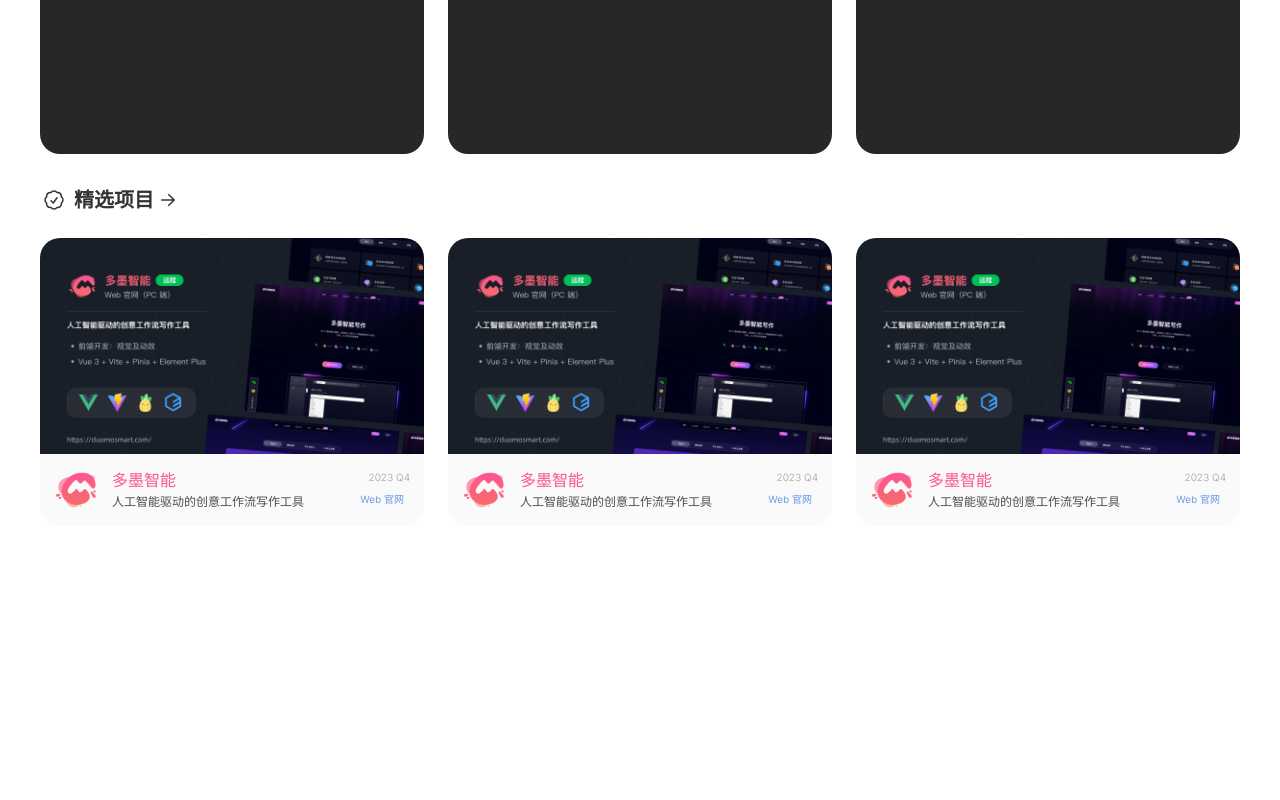
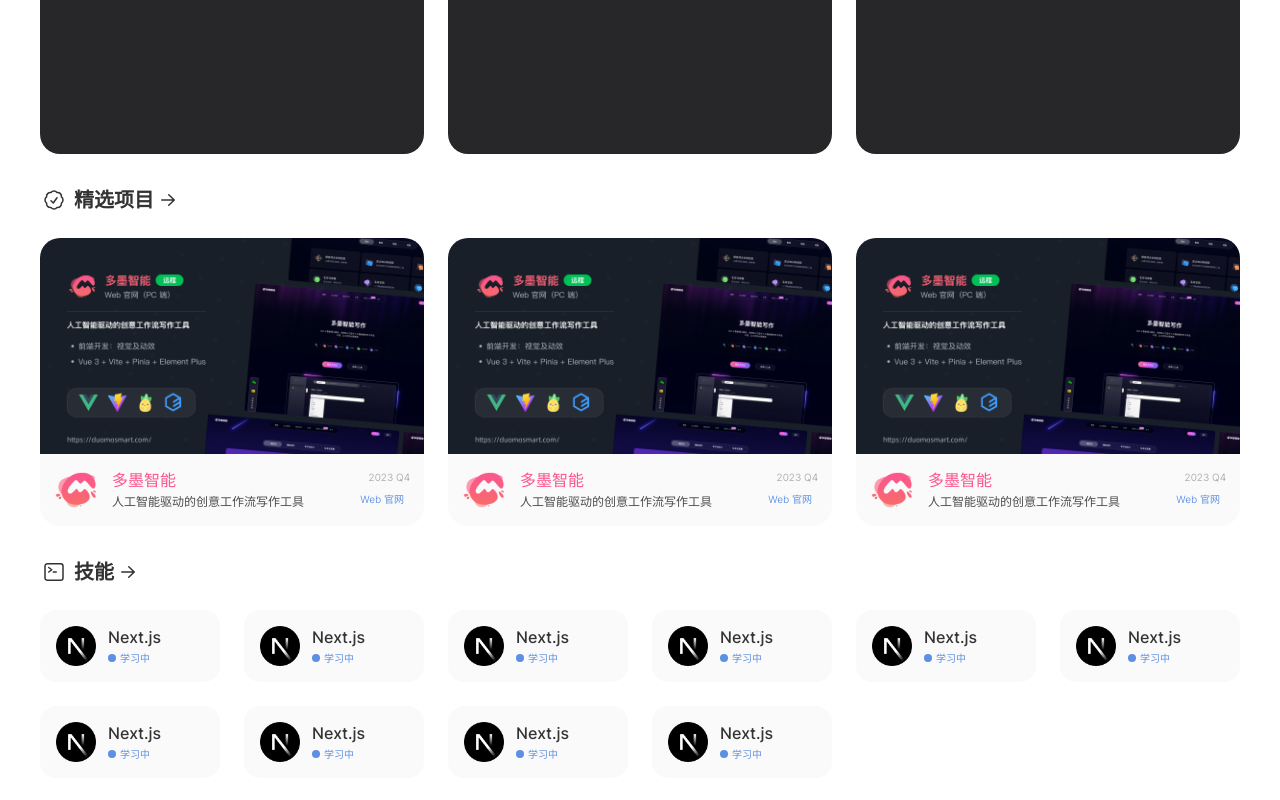
Before and after one commit to trojanyao/trojanyao, a Next.js app: page / in a window 1280 px wide. Shown: the part 1035-1835 px from the top of the page. Before the commit the page ends 1609 px from the top, so only its background shows below. Built offline with nearby package versions, Linux system fonts and the light colour scheme.

Commit message:
feat(Home): add Skill section and related components

```diff
--- /dev/null
+++ b/app/components/SectionSkill.tsx
@@ -0,0 +1,17 @@
+import { CommandLineIcon } from '@heroicons/react/24/outline';
+import SectionHeader from './SectionHeader';
+import SkillItem from '../skill/SkillItem';
+
+export default function SectionSkill() {
+  return (
+    <section>
+      <SectionHeader url="/skill" icon={<CommandLineIcon />} title="技能" />
+
+      <div className="grid grid-cols-12 gap-6">
+        {Array.from({ length: 10 }).map((item, index) => (
+          <SkillItem key={index} />
+        ))}
+      </div>
+    </section>
+  );
+}
--- a/app/page.tsx
+++ b/app/page.tsx
@@ -5,6 +5,7 @@
 import './page.css';
 import SectionService from './components/SectionService';
 import SectionProject from './components/SectionProject';
+import SectionSkill from './components/SectionSkill';
 
 const kaushan_script = Kaushan_Script({ weight: '400', subsets: ['latin'] });
 
@@ -50,6 +51,7 @@
       <div className="w-[1200px] py-12 mx-auto flex flex-col gap-8">
         <SectionService />
         <SectionProject />
+        <SectionSkill />
       </div>
     </>
   );
--- /dev/null
+++ b/app/skill/SkillItem.tsx
@@ -0,0 +1,31 @@
+import Image from 'next/image';
+import Link from 'next/link';
+
+import NextLogo from '@/public/next_logo.png';
+import SkillStatus from './SkillStatus';
+
+function getRandomAngle(angle: number) {
+  return Math.random() < 0.5 ? `-rotate-[${angle}deg]` : `rotate-[${angle}deg]`;
+}
+
+export default function SkillItem() {
+  const angle = getRandomAngle(15);
+
+  return (
+    <Link
+      href=""
+      className="col-span-2 bg-light p-4 rounded-2xl flex items-center gap-3 group"
+    >
+      <Image
+        src={NextLogo}
+        alt="Next"
+        className={`size-10 group-hover:${angle} transition-all duration-300`}
+      />
+
+      <div className="flex flex-col gap-2">
+        <div className="font-medium">Next.js</div>
+        <SkillStatus status="学习中" />
+      </div>
+    </Link>
+  );
+}
--- /dev/null
+++ b/app/skill/SkillStatus.tsx
@@ -0,0 +1,19 @@
+type SkillStatusType = '学习中';
+
+export default function SkillStatus({ status }: { status: SkillStatusType }) {
+  let color = '';
+
+  switch (status) {
+    case '学习中':
+      color = 'primary';
+  }
+
+  return (
+    <div className="flex items-center gap-1">
+      <span className={`size-2 bg-${color} rounded-full`}></span>
+      <span className={`text-${color} text-[0.625rem] leading-none`}>
+        {status}
+      </span>
+    </div>
+  );
+}
```
Also changed, not shown: public/next_logo.png (added).
